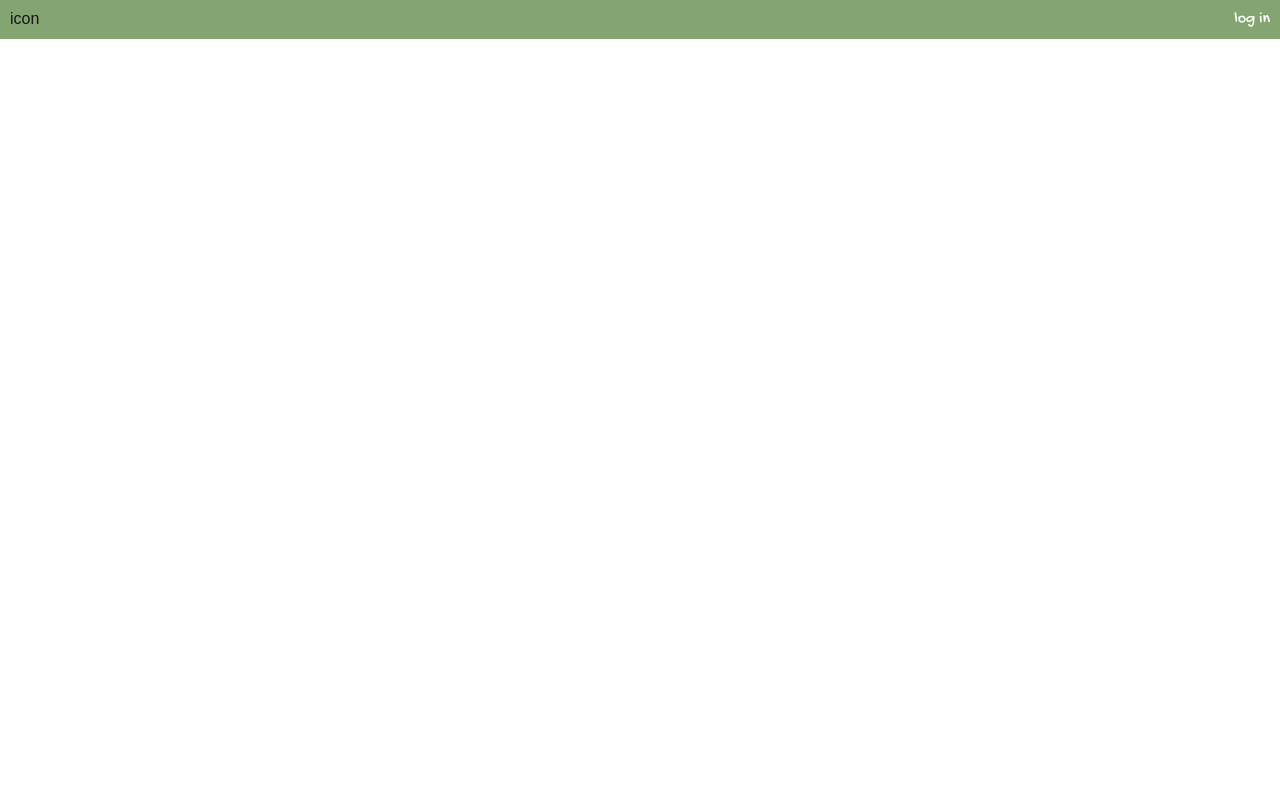
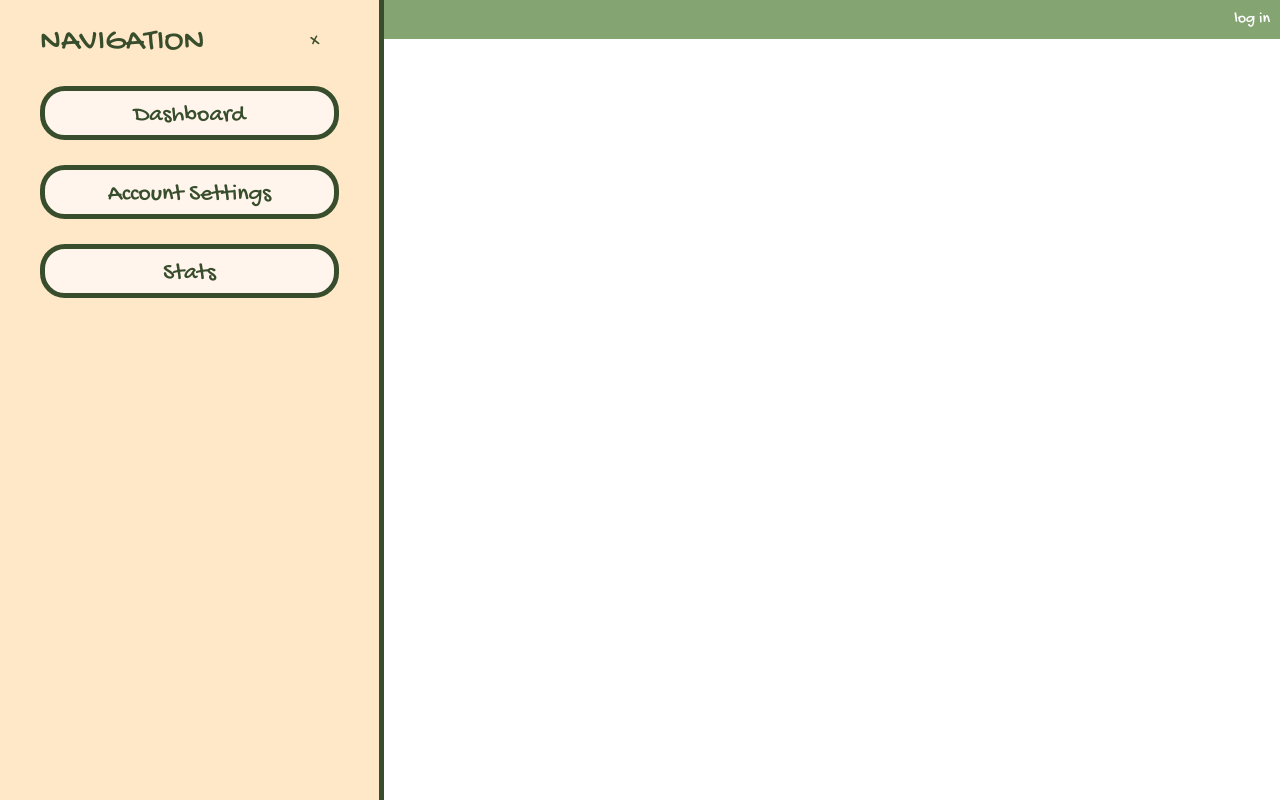
Before and after one commit to rin-bell4772/mttn, a Next.js app in the folder mttn/: page / in a window 1280 px wide. Built offline with nearby package versions, Linux system fonts and the light colour scheme; a web font is replaced by a local one.

Commit message:
Added sidebar
Created sidebar with styling & added it to the main page.tsx, have NOT implemented opening & closing yet

```diff
--- /dev/null
+++ b/mttn/src/app/components/Sidebar.module.css
@@ -0,0 +1,42 @@
+.sidebar {
+    margin: 0;
+    height: 100vh;
+    width: 30%;
+    position: fixed;
+    top: 0;
+    left: 0;
+    padding-top: 22.5px;
+    border-right: 5px solid #374D2B;
+    font-family: "Gochi Hand", cursive;
+    color: #374D2B;
+    background-color: #FFE8C8;
+}
+
+.sidebar h1 {
+    font-weight: 400;
+}
+
+.sidebar > div {
+    display: flex;
+    justify-content: space-between;
+    align-items: center;
+    margin-left: 40px;
+    margin-right: 60px;
+}
+
+.sidebar > a {
+    padding: 10px 30px 5px 30px;
+    border-style: solid;
+    border-width: 5px;
+    border-color: #374D2B;
+    border-radius: 25px;
+    margin: 25px;
+    margin-left: 40px;
+    margin-right: 40px;
+    color: #374D2B;
+    background-color: #FFF5EC;
+    text-decoration: none;
+    display: block;
+    text-align: center;
+    font-size: 1.5rem;
+}
--- /dev/null
+++ b/mttn/src/app/components/Sidebar.tsx
@@ -0,0 +1,16 @@
+import Link from 'next/link';
+import styles from './Sidebar.module.css';
+
+export default function Sidebar() {
+    return (
+        <div className={styles.sidebar}>
+            <div>
+                <h1>NAVIGATION</h1>
+                <Link href="">X</Link> { /* Change later */ }
+            </div>
+            <Link href="./dashboard">Dashboard</Link>
+            <Link href="./settings">Account Settings</Link>
+            <Link href="./stats">Stats</Link>
+        </div>
+    );
+}
--- a/mttn/src/app/page.tsx
+++ b/mttn/src/app/page.tsx
@@ -1,12 +1,14 @@
 import Image from "next/image";
 import styles from "./page.module.css";
 import Nav from "./components/Nav";
+import Sidebar from "./components/Sidebar";
 
 
 export default function Home() {
   return (
     <>
       <Nav />
+      <Sidebar />
 
     </>
   );
```
